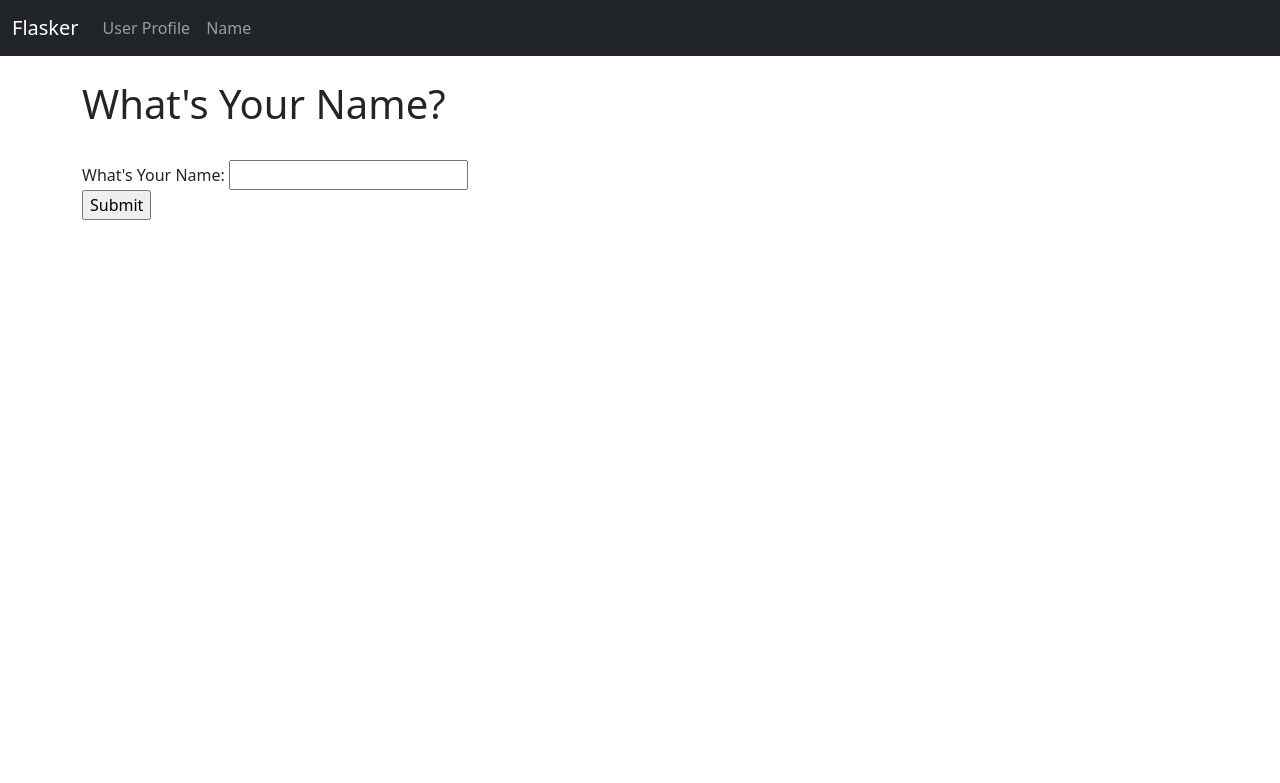
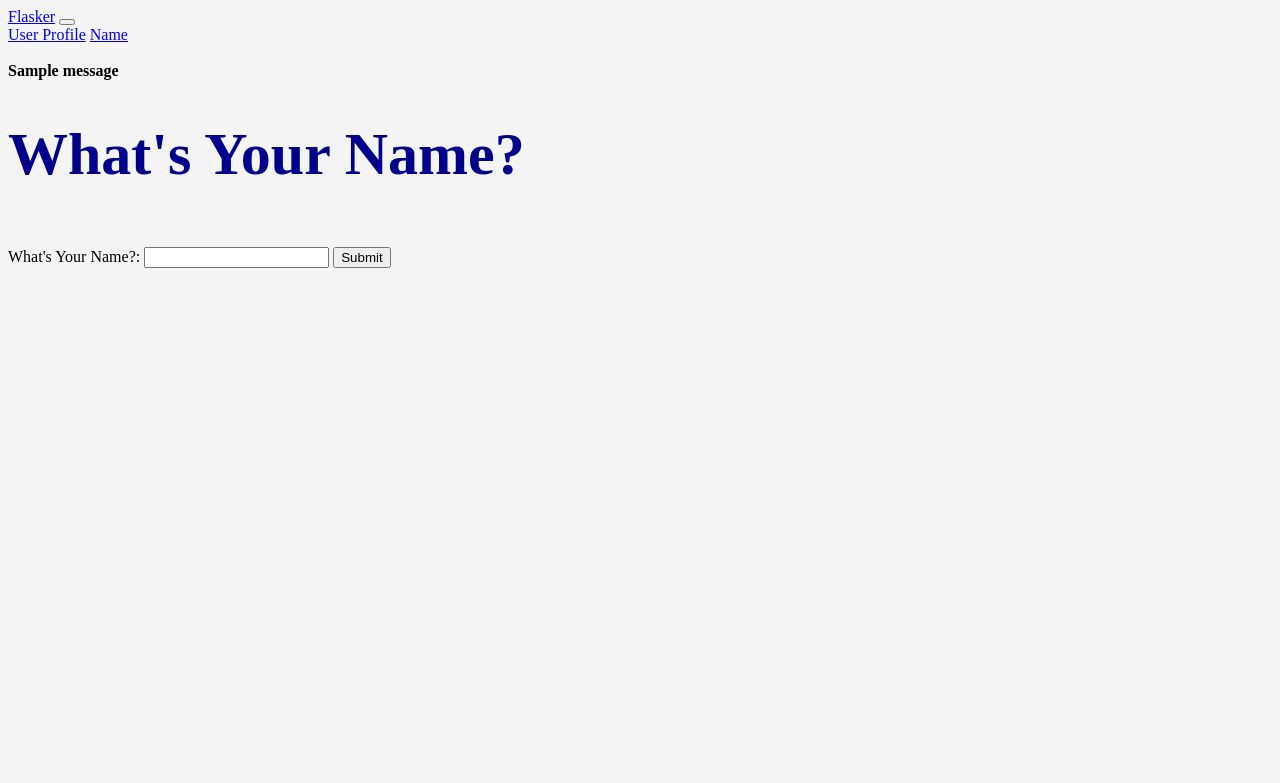
Before and after one commit to bricheek/flasker, a Flask app: page /name in a window 1280 px wide. Shown: the top 783 px of the page. Run offline with Flask 2, Linux system fonts and the light colour scheme; one stand-in notice (Sample message) is shown.

Commit message:
submit forms work, added static files.

```diff
--- a/hello.py
+++ b/hello.py
@@ -1,5 +1,5 @@
-from flask import Flask, render_template, request
-from wtforms import Form
+from flask import Flask, render_template, request, flash
+from flask_wtf import FlaskForm
 from wtforms import SubmitField, StringField
 from wtforms.validators import DataRequired, input_required
 
@@ -32,8 +32,8 @@
 #     last_name  = StringField('Last Name', validators=[validators.optional()])
 
 #create form class
-class NamerForm(Form):
-    name = StringField("What's Your Name", validators=[input_required()])
+class NamerForm(FlaskForm):
+    name = StringField("What's Your Name?", validators=[DataRequired()])
     submit = SubmitField("Submit")
 
 @app.route('/user/<name>')
@@ -57,9 +57,10 @@
 def name():
     name = None
     form = NamerForm()
-    if request.method == 'POST':
+    if form.validate_on_submit():
         name=form.name.data
         form.name.data = ''
+        flash("Form Submitted Successfully")
     return render_template("name.html", name=name, form=form)
 
 
--- /dev/null
+++ b/static/css/style.css
@@ -0,0 +1,12 @@
+h1 {
+    color: darkblue;
+    font-size:60px;
+}
+
+body {
+    background: #f4f4f4;
+}
+
+#demo{
+    font-size: 12px;
+}
--- /dev/null
+++ b/static/js/myfile.js
@@ -0,0 +1 @@
+document.getElementById('demo').innerHTML="This was created with JavaScript";
--- a/templates/base.html
+++ b/templates/base.html
@@ -3,7 +3,12 @@
     <meta charset="utf-8">
     <meta name="viewport" content="width=device-width, initial-scale=1">
     <title>Flasker</title>
-    <link href="https://cdn.jsdelivr.net/npm/bootstrap@5.2.2/dist/css/bootstrap.min.css" rel="stylesheet" integrity="sha384-Zenh87qX5JnK2Jl0vWa8Ck2rdkQ2Bzep5IDxbcnCeuOxjzrPF/et3URy9Bv1WTRi" crossorigin="anonymous">
+    <link href="https://cdn.jsdelivr.net/npm/bootstrap@5.2.2/dist/css/bootstrap.min.css"
+    rel="stylesheet"integrity="sha384-Zenh87qX5JnK2Jl0vWa8Ck2rdkQ2Bzep5IDxbcnCeuOxjzrPF/et3URy9Bv1WTRi"
+    crossorigin="anonymous">
+
+    <link href="{{ url_for('static', filename='css/style.css') }}"  rel="stylesheet">
+
   </head>
   <title>Flasker Home</title>
   <body>
@@ -18,4 +23,7 @@
 
     {% endblock %}
     </div>
+
+    <script src="https://cdn.jsdelivr.net/npm/bootstrap@5.2.2/dist/js/bootstrap.bundle.min.js" integrity="sha384-OERcA2EqjJCMA+/3y+gxIOqMEjwtxJY7qPCqsdltbNJuaOe923+mo//f6V8Qbsw3" crossorigin="anonymous"></script>
+
     </body>
--- a/templates/name.html
+++ b/templates/name.html
@@ -2,15 +2,33 @@
 
 {% block content %}
 
+{% for message in get_flashed_messages() %}
+
+<div class="alert alert-warning alert-dismissible fade show" role="alert">
+    <strong> {{ message }} </strong>
+    <span type="button" class="btn-close" data-bs-dismiss="alert" aria-label="Close"></span>
+  </div>
+
+{% endfor %}
 
 {% if name %}
     <h1>Hello {{ name }}!!</h1>
+    <br/>
+    <img src="{{ url_for('static', filename='images/shark.jpg') }}">
+    <br/>
+    <br/>
+    <p id="demo">This is stuff...</p>
+<script src="{{ url_for('static', filename='js/myfile.js') }}"></script>
+
 {% else %}
     <h1>What's Your Name?</h1>
     <br/>
     <form method="POST">
-    <div>{{ form.name.label }}: {{ form.name() }}</div>
-    <div>{{ form.submit() }}</div>
+        {{ form.csrf_token }}
+        {{ form.name.label(class="form-label") }}: {{ form.name(class="form-control") }}
+        {{ form.submit(class="btn btn-secondary") }}
+    </form>
+
 
 </form>
 
```
Also changed, not shown: static/images/shark.jpg (added).
